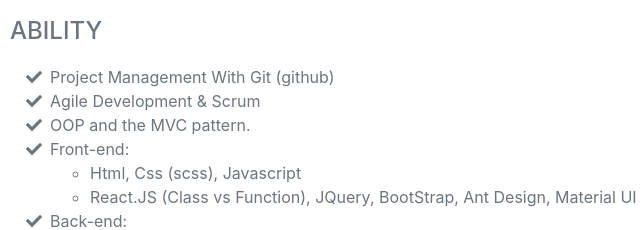
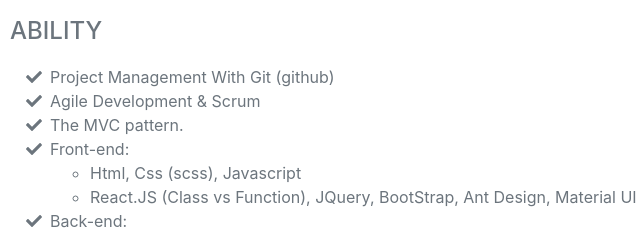
Before and after one commit to PhuHuy123/CV-Online, a plain HTML site: page index.html in a window 1280 px wide. Shown: the part 3197-3427 px from the top of the page, 310-950 px from the left. Drawn offline with nearby package versions, Linux system fonts and the light colour scheme; a web font is replaced by a local one.

Commit message:
update CV

```diff
--- a/index.html
+++ b/index.html
@@ -158,7 +158,7 @@
                         </li>
                         <li>
                             <span class="fa-li"><i class="fas fa-check"></i></span>
-                            OOP and the MVC pattern.
+                            The MVC pattern.
                         </li>
                         <li>
                             <span class="fa-li"><i class="fas fa-check"></i></span>
```
